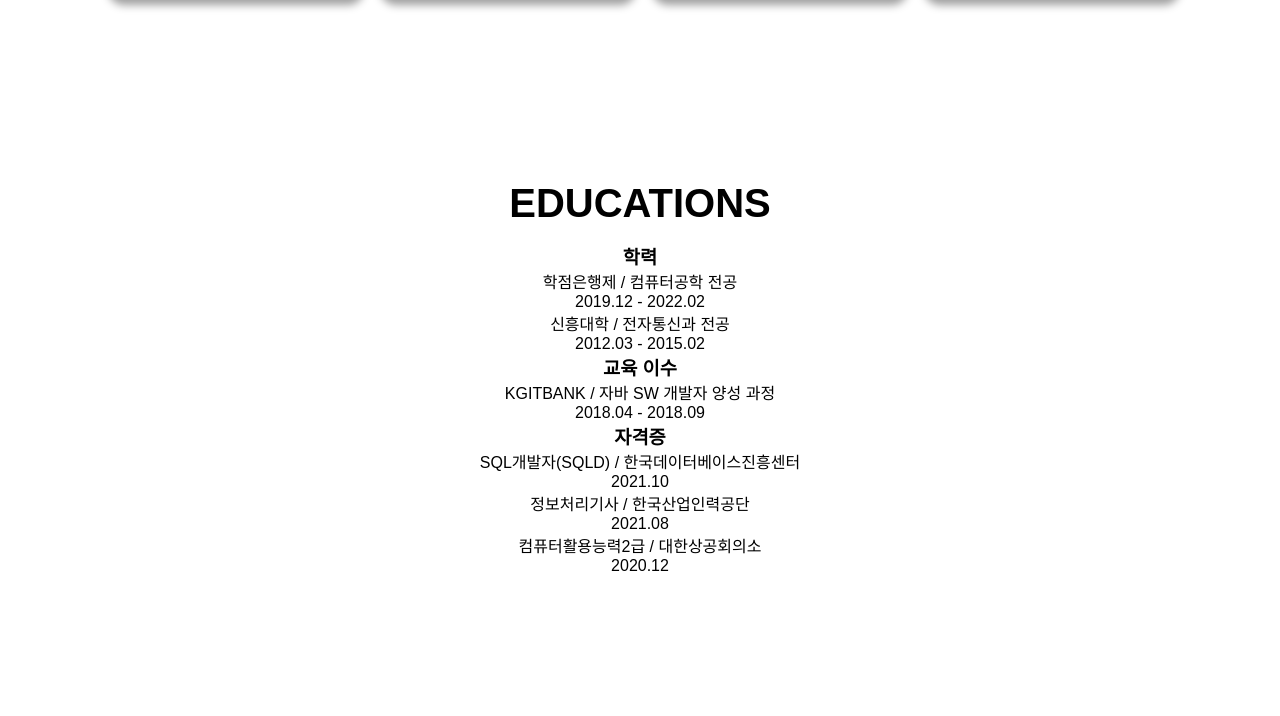
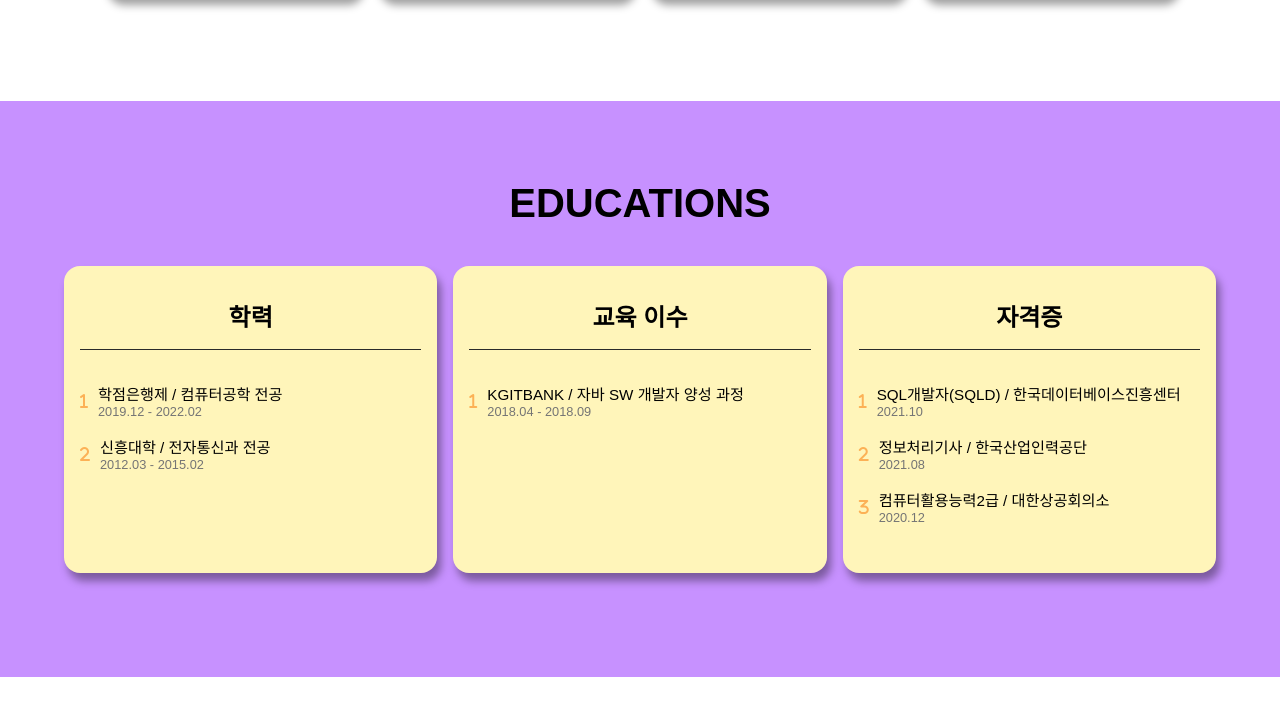
Before and after one commit to sjh709/portfolio_2023, a plain HTML site: page index.html in a window 1280 px wide. Shown: the part 1496-2212 px from the top of the page. Drawn offline with Linux system fonts and the light colour scheme; a web font is replaced by a local one.

Commit message:
CSS-Educations

```diff
--- a/css/style.css
+++ b/css/style.css
@@ -193,3 +193,64 @@ a {
 .imageGroup2 {
   width: 150px;
 }
+
+/* Educations */
+#educations {
+  background-color: var(--color-purple);
+}
+
+.educations__items {
+  display: flex;
+  justify-content: space-between;
+  gap: 1rem;
+  margin: 2.5rem 0;
+}
+
+.educations__item {
+  background-color: var(--color-yellow);
+  padding: 2rem 1rem;
+  border-radius: 1rem;
+  flex: 1;
+  cursor: default;
+  box-shadow: 4px 8px 8px rgba(0, 0, 0, 0.38);
+  transition: all 500ms ease;
+}
+
+.educations__item:hover {
+  transform: translateY(10px);
+}
+
+.education__title {
+  font-size: 1.5rem;
+  margin-bottom: 1rem;
+}
+
+.education__line {
+  height: 1px;
+  background-color: var(--color-black);
+  margin-bottom: 2rem;
+}
+
+.group__items {
+  text-align: start;
+}
+
+.group__item {
+  display: flex;
+  align-items: center;
+  gap: 10px;
+  margin-bottom: 1rem;
+}
+
+.number__icon {
+  color: var(--color-orange);
+}
+
+.item__name {
+  font-size: 0.95rem;
+}
+
+.item__period {
+  font-size: 0.8rem;
+  color: var(--color-darkGray);
+}
--- a/index.html
+++ b/index.html
@@ -128,47 +128,74 @@
       </section>
       <!-- Educations -->
       <section id="educations" class="section">
+        <div class="max-container">
           <h2 class="title">EDUCATIONS</h2>
+          <ul class="educations__items">
+            <li class="educations__item">
+              <h3 class="education__title">학력</h3>
+              <div class="education__line"></div>
+              <ul class="group__items">
+                <li class="group__item">
+                  <i class="fa-solid fa-1 number__icon"></i>
                   <div>
-          <section>
-            <h3>학력</h3>
-            <ul>
-              <li>
-                <p>학점은행제 / 컴퓨터공학 전공</p>
-                <p>2019.12 - 2022.02</p>
+                    <p class="item__name">학점은행제 / 컴퓨터공학 전공</p>
+                    <p class="item__period">2019.12 - 2022.02</p>
+                  </div>
                 </li>
-              <li>
-                <p>신흥대학 / 전자통신과 전공</p>
-                <p>2012.03 - 2015.02</p>
+                <li class="group__item">
+                  <i class="fa-solid fa-2 number__icon"></i>
+                  <div>
+                    <p class="item__name">신흥대학 / 전자통신과 전공</p>
+                    <p class="item__period">2012.03 - 2015.02</p>
+                  </div>
                 </li>
               </ul>
-          </section>
-          <section>
-            <h3>교육 이수</h3>
-            <ul>
-              <li>
-                <p>KGITBANK / 자바 SW 개발자 양성 과정</p>
-                <p>2018.04 - 2018.09</p>
+            </li>
+            <li class="educations__item">
+              <h3 class="education__title">교육 이수</h3>
+              <div class="education__line"></div>
+              <ul class="group__items">
+                <li class="group__item">
+                  <i class="fa-solid fa-1 number__icon"></i>
+                  <div>
+                    <p class="item__name">
+                      KGITBANK / 자바 SW 개발자 양성 과정
+                    </p>
+                    <p class="item__period">2018.04 - 2018.09</p>
+                  </div>
                 </li>
               </ul>
-          </section>
-          <section>
-            <h3>자격증</h3>
-            <ul>
-              <li>
-                <p>SQL개발자(SQLD) / 한국데이터베이스진흥센터</p>
-                <p>2021.10</p>
             </li>
-              <li>
-                <p>정보처리기사 / 한국산업인력공단</p>
-                <p>2021.08</p>
+            <li class="educations__item">
+              <h3 class="education__title">자격증</h3>
+              <div class="education__line"></div>
+              <ul class="group__items">
+                <li class="group__item">
+                  <i class="fa-solid fa-1 number__icon"></i>
+                  <div>
+                    <p class="item__name">
+                      SQL개발자(SQLD) / 한국데이터베이스진흥센터
+                    </p>
+                    <p class="item__period">2021.10</p>
+                  </div>
                 </li>
-              <li>
-                <p>컴퓨터활용능력2급 / 대한상공회의소</p>
-                <p>2020.12</p>
+                <li class="group__item">
+                  <i class="fa-solid fa-2 number__icon"></i>
+                  <div>
+                    <p class="item__name">정보처리기사 / 한국산업인력공단</p>
+                    <p class="item__period">2021.08</p>
+                  </div>
+                </li>
+                <li class="group__item">
+                  <i class="fa-solid fa-3 number__icon"></i>
+                  <div>
+                    <p class="item__name">컴퓨터활용능력2급 / 대한상공회의소</p>
+                    <p class="item__period">2020.12</p>
+                  </div>
                 </li>
               </ul>
-          </section>
+            </li>
+          </ul>
         </div>
       </section>
       <!-- Career -->
```
Lines whose indentation alone changed are shown as unchanged.
